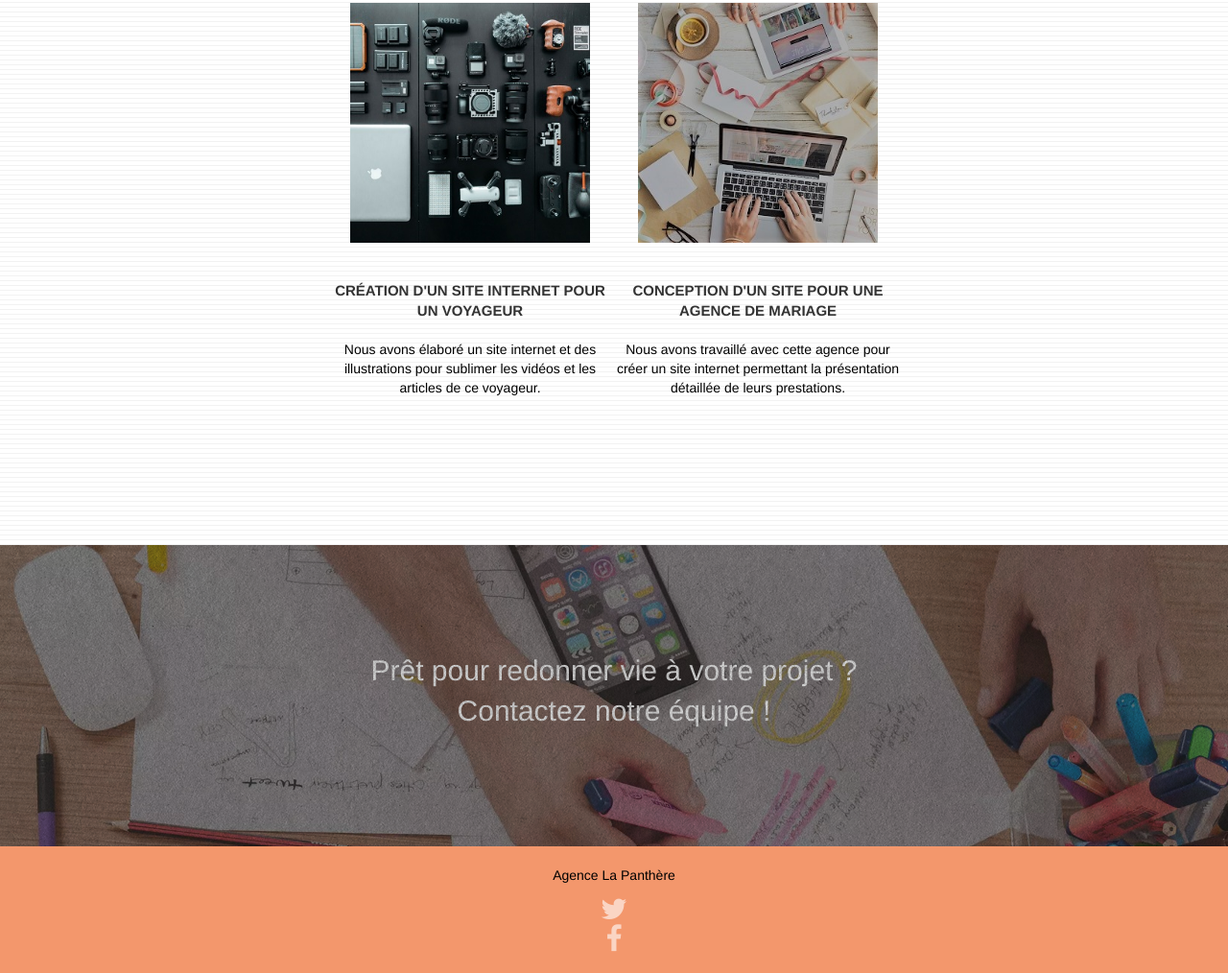
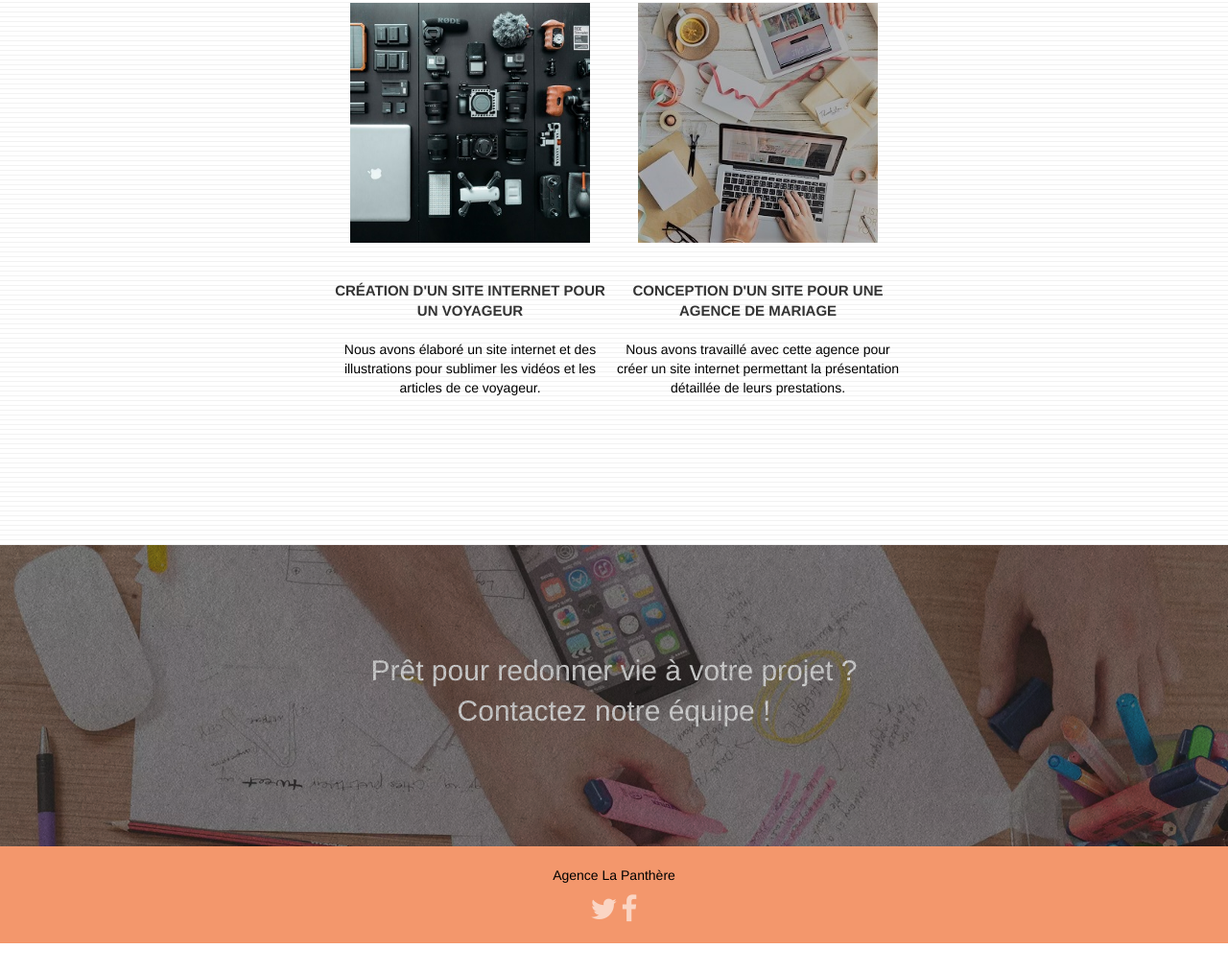
Before and after one commit to elsa2205/P3_LA_PANTHERE, a plain HTML site: page index.html in a window 1280 px wide. Shown: the part 2547-3561 px from the top of the page at 96% size. After the commit the page ends 3530 px from the top, so only its background shows below. Drawn offline with Linux system fonts and the light colour scheme.

Commit message:
changement logo footer page index

```diff
--- a/index.html
+++ b/index.html
@@ -272,6 +272,8 @@
 		<!-- bloc-5-cta END -->
 
 		<!-- Footer - bloc-8 -->
+
+
 		<div class="bloc bgc-atomic-tangerine d-bloc" id="bloc-8">
 			<div class="container bloc-sm">
 				<div class="row">
@@ -286,12 +288,8 @@
 									<a class="social" href="https://twitter.com/agencedesignweb"
 										aria-label="vers notre page twitter"><span
 											class="fa fa-twitter icon-md"></span></a>
-								</div>
-							</div>
-							<div class="col-sm-3">
-								<div class="text-center">
 									<a class="social"
-										href="https://www.facebook.com/Agence-La-Panth%C3%A8re-100711492716678/"
+											href="https://www.facebook.com/Agence-La-Panth%C3%A8re-100711492716678/"
 										aria-label="vers notre page facebook"><span
 											class="fa fa-facebook icon-md"></span></a>
 								</div>
@@ -302,6 +300,9 @@
 				</div>
 			</div>
 		</div>
+
+
+
 		<!-- Footer - bloc-8 END -->
 
 	</div>
```
